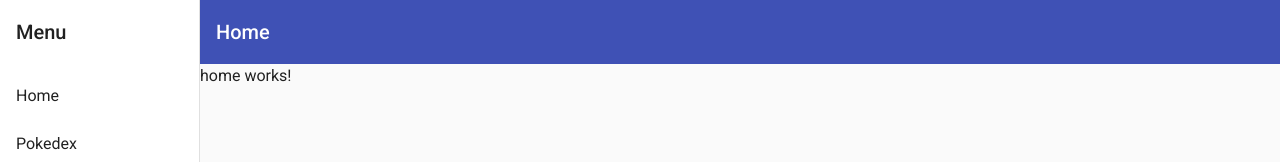
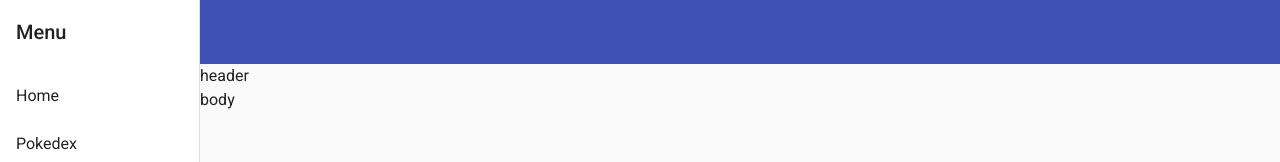
Before and after one commit to recursion-devs/pokemon, an Angular app: page /profile in a window 1280 px wide. Before the commit this address led to /home. Shown: the top 162 px of the page. Built offline with nearby package versions, Linux system fonts and the light colour scheme.

Commit message:
added profiles

```diff
--- a/src/app/app-routing.module.ts
+++ b/src/app/app-routing.module.ts
@@ -5,14 +5,16 @@ import { RouterModule, Routes } from '@angular/router';
 // Own Module
 import { View1Component } from '@core/view1/view1.component';
 import { HomeComponent } from '@core/home/home.component';
-import {PokedexComponent} from '@core/pokedex/pokedex.component'
+import { PokedexComponent } from '@core/pokedex/pokedex.component'
+import { ProfilesComponent } from '@core/profiles/profiles.component'
 
 
 const routes: Routes = [
      // <-- DEFAULT FALLBACK
     {path: 'home', component:HomeComponent},
     {path: 'pokedex', component:PokedexComponent},
-    { path: '**' , redirectTo: 'home'}
+    {path: 'profile', component:ProfilesComponent},
+    { path: '**' , redirectTo: 'profile'}
   ];
 
 @NgModule({
--- a/src/app/core/core.module.ts
+++ b/src/app/core/core.module.ts
@@ -16,6 +16,7 @@ import { MatSidenavModule } from '@angular/material/sidenav';
 import { MatIconModule } from '@angular/material/icon';
 import { MatListModule } from '@angular/material/list';
 import { PokedexComponent } from './pokedex/pokedex.component';
+import { ProfilesComponent } from './profiles/profiles.component';
 
 @NgModule({
   imports: [
@@ -42,6 +43,7 @@ import { PokedexComponent } from './pokedex/pokedex.component';
     View1Component,
     HomeComponent,
     PokedexComponent,
+    ProfilesComponent,
   ]
 })
 export class CoreModule { }
--- /dev/null
+++ b/src/app/core/profiles/profiles.component.html
@@ -0,0 +1,10 @@
+<div class="row">
+    <div class="col">
+        header
+    </div>
+
+    <div class="w-100"> </div>
+    <div class="col">
+        body
+    </div>
+</div>
--- /dev/null
+++ b/src/app/core/profiles/profiles.component.ts
@@ -0,0 +1,15 @@
+import { Component, OnInit } from '@angular/core';
+
+@Component({
+  selector: 'app-profiles',
+  templateUrl: './profiles.component.html',
+  styleUrls: ['./profiles.component.scss']
+})
+export class ProfilesComponent implements OnInit {
+
+  constructor() { }
+
+  ngOnInit() {
+  }
+
+}
```
Also changed, not shown: src/app/core/profiles/profiles.component.scss (added), 1 other file (tests, documents, lock files or other folders).
